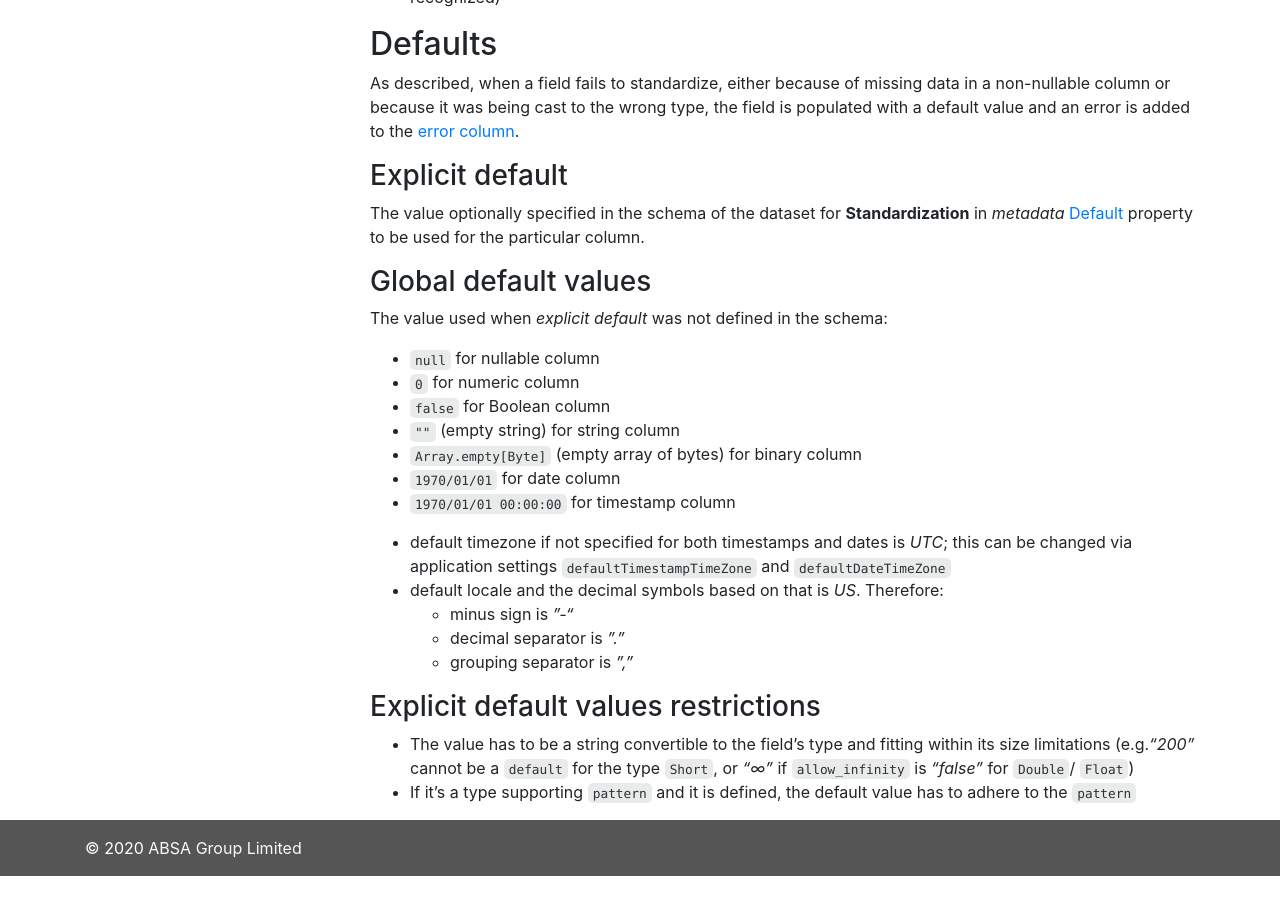
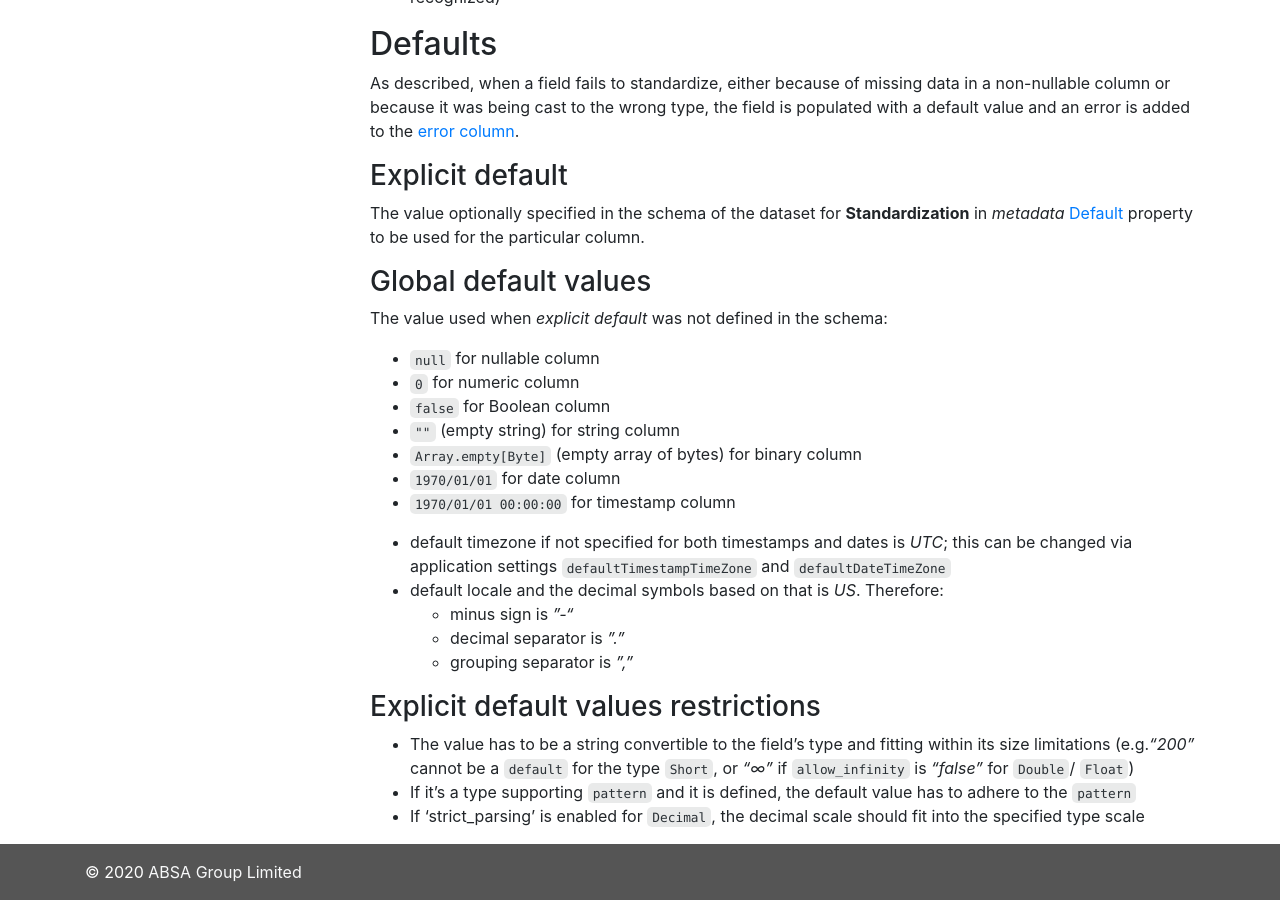
Before and after one commit to AbsaOSS/enceladus, a Jekyll site: the page built from _docs/2.0.0/usage/schema.md, in a window 1280 px wide and 900 px high, scrolled down 14261 px. Built offline with Jekyll 4.4.1, drawn with Linux system fonts in a browser that asks for light colours; nearby versions of some CDN libraries; before the commit the page ends 15137 px from its top, so only the background shows below that.

```diff
--- a/_docs/2.0.0/usage/schema.md
+++ b/_docs/2.0.0/usage/schema.md
@@ -607,6 +607,7 @@
 cannot be a `default` for the type [`Short`](#short), or _"∞"_ if `allow_infinity` is _"false"_ for [`Double`](#double)/
 [`Float`](#float))
 - If it's a type supporting [`pattern`](#pattern) and it is defined, the default value has to adhere to the `pattern`
+- If 'strict_parsing' is enabled for [`Decimal`](#decimal), the decimal scale should fit into the specified type scale
 
 [test-samples]: https://github.com/AbsaOSS/enceladus/blob/master/spark-jobs/src/test/scala/za/co/absa/enceladus/standardization/samples/TestSamples.scala
 [oracle-tz-ids]: https://docs.oracle.com/javase/8/docs/api/java/util/TimeZone.html#getAvailableIDs--
```
